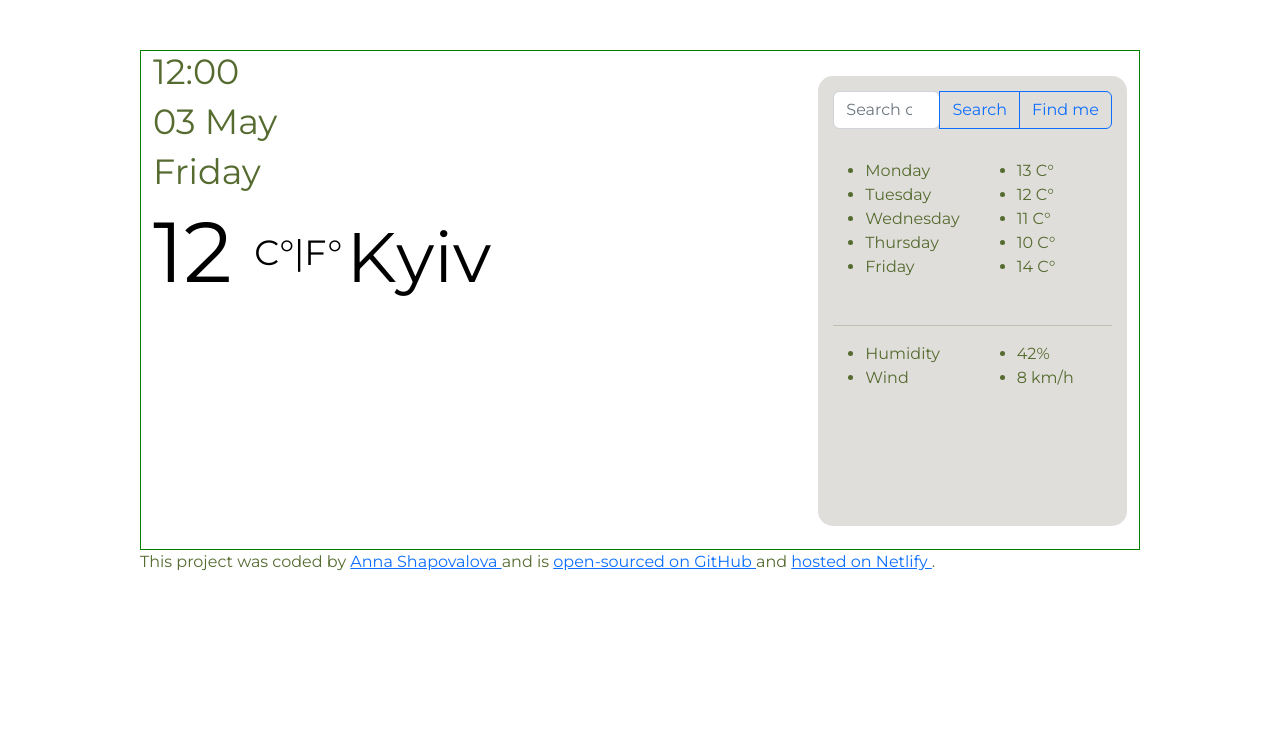
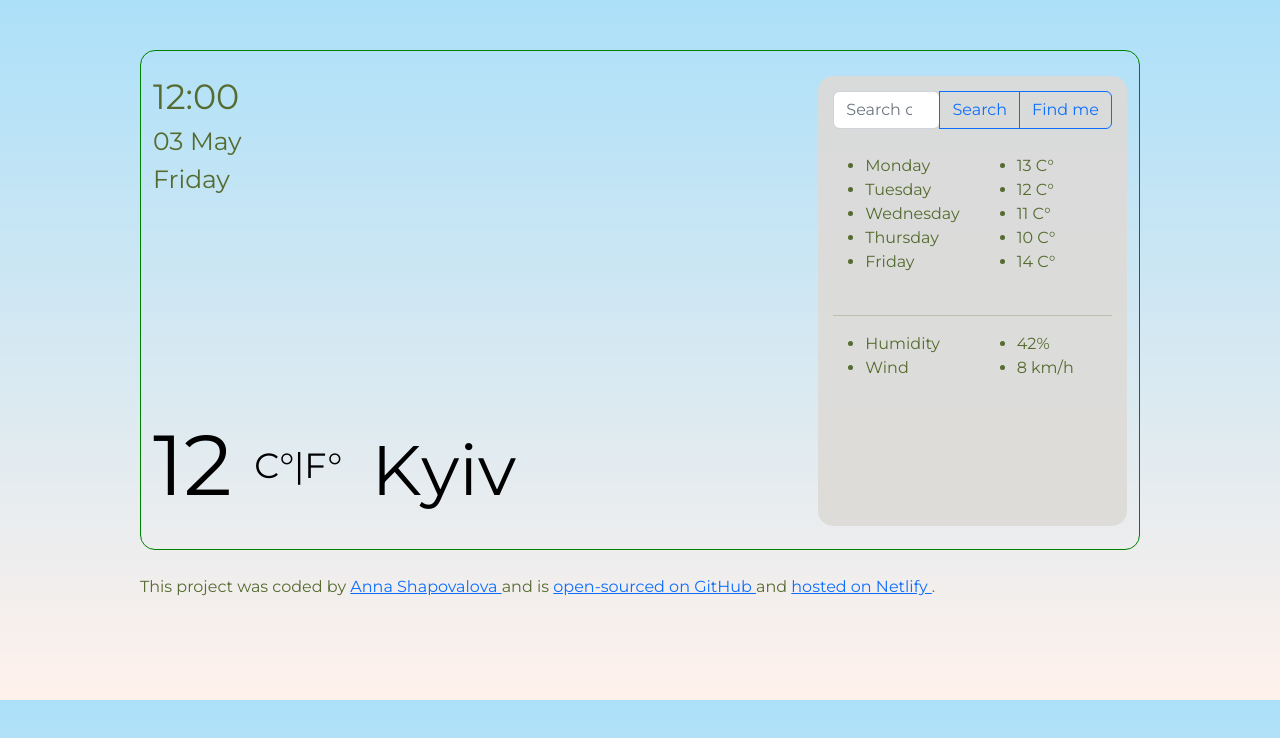
Before and after one commit to hannashapovalova/Vanilla-Weather-App, a plain HTML site: page index.html in a window 1280 px wide. Drawn offline with nearby package versions, Linux system fonts and the light colour scheme.

Commit message:
CSS add background, update font link

```diff
--- a/index.html
+++ b/index.html
@@ -15,8 +15,7 @@
       crossorigin="anonymous">
     <link rel="preconnect" href="https://fonts.googleapis.com">
     <link rel="preconnect" href="https://fonts.gstatic.com" crossorigin>
-    <link href="https://fonts.googleapis.com/css2?family=Montserrat:wght@400;700&family=Poppins:wght@200;500&display=swap"
-      rel="stylesheet">
+    <link href="https://fonts.googleapis.com/css2?family=Montserrat:wght@400;700&display=swap" rel="stylesheet">
 </head>
 <body>
 <div class="weather-app">
@@ -31,12 +30,16 @@
   <!-- Information about current weather -->
         <div class="weather-information-block">
   <!-- Real Time, Day, Month -->
-          <h2 class="current-time"><time>12:00</time></h2>
-          <h3 class="current-date">03 May</h3>
-          <h3 class="current-day-of-week">Friday</h3>
+          <div class="current-date-block">
+            <h2 class="current-time"><time>12:00</time></h2>
+            <h3 class="current-date">03 May</h3>
+            <h3 class="current-day-of-week">Friday</h3>
+          </div> <!--class="current-date-block"-->
   <!-- Temperature and City -->
-          <h1 class="current-temperature">12 <sup class="unit">C°|F°</sup></h1>
-          <h1 class="current-city">Kyiv</h1>
+          <div class="current-weather-block">
+            <h1 class="current-temperature">12 <sup class="unit">C°|F°</sup></h1>
+            <h1 class="current-city">Kyiv</h1>
+          </div> <!--class="current-weather-block"-->
         </div> <!--class="weather-information-block"-->
       </div> <!--class="col-8"-->
 
--- a/src/styles.css
+++ b/src/styles.css
@@ -1,11 +1,16 @@
 
-
+body {
+    background: linear-gradient(to top, #fff1eb 0%, #ace0f9 100%);
+    height: 650px;
+}
 
 h1 {
     display: inline;
 }
 
-
+footer {
+    margin-top: 25px;
+}
 
 .weather-app {
     color: darkolivegreen;
@@ -13,12 +18,17 @@ h1 {
     margin: 0 auto;
     font-family: 'Montserrat', sans-serif;
 
+
 }
 .main-content-block {
     border: 1px solid green;
     height: 500px;
     margin-top: 50px;
+    border-radius: 15px;
 
+}
+.current-date-block {
+    margin-top: 25px;
 }
 .current-time {
     font-weight: 200;
@@ -27,13 +37,16 @@ h1 {
 }
 .current-date {
     font-weight: 200;
-    font-size: 35px;
+    font-size: 25px;
 
 }
 .current-day-of-week {
     font-weight: 200;
-    font-size: 35px;
+    font-size: 25px;
 
+}
+.current-weather-block {
+    margin-top: 220px;
 }
 .current-temperature {
     font-style: normal;
@@ -51,6 +64,7 @@ h1 {
     font-weight: 500;
     font-size: 70px;
     color: #000000;
+    margin-left: 25px;
 }
 .sidebar {
     background: rgb(221, 219, 215, 0.9);
@@ -62,11 +76,11 @@ h1 {
     min-width: 300px;
 }
 .forecast {
-    margin-top: 30px;
+    margin-top: 25px;
 }
 .forecast-item {
 
 }
 .precipitation {
-    margin-top: 30px;
+    margin-top: 25px;
 }
```
